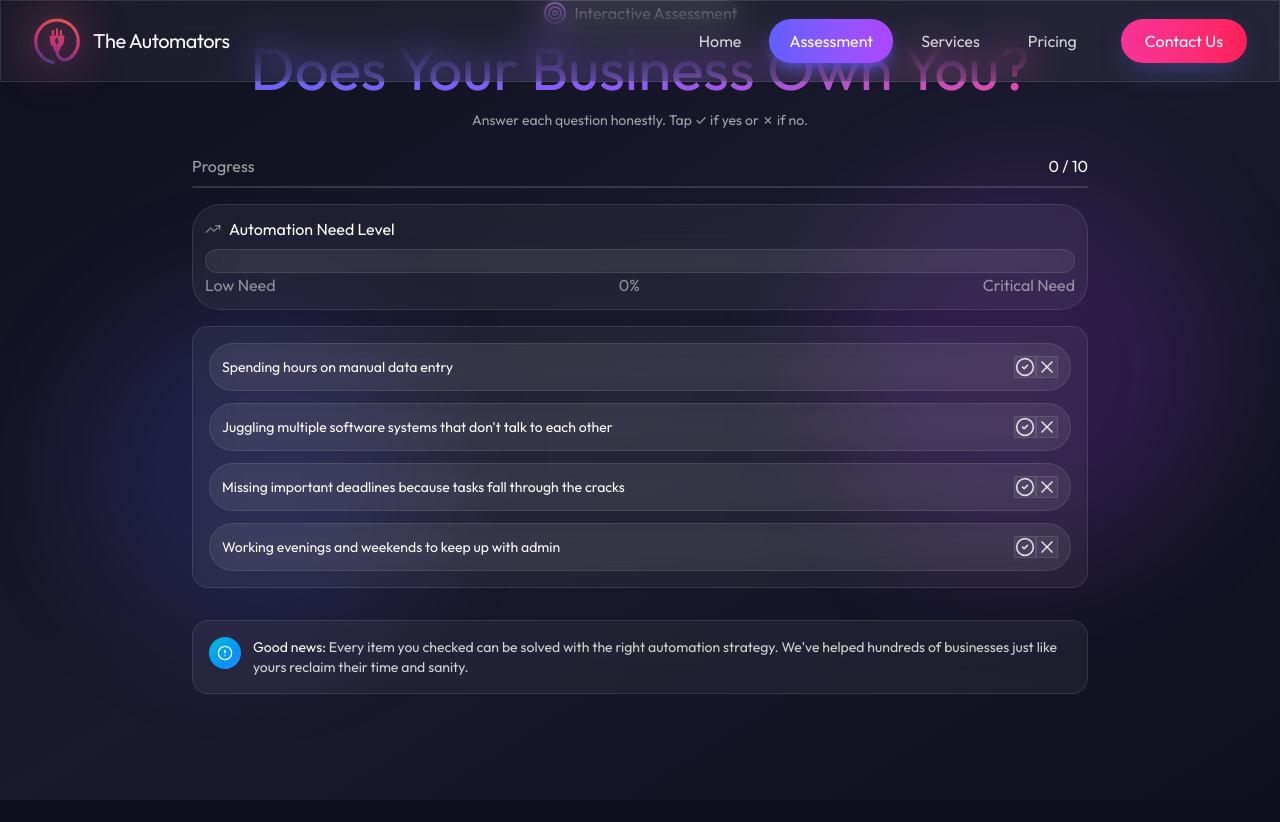
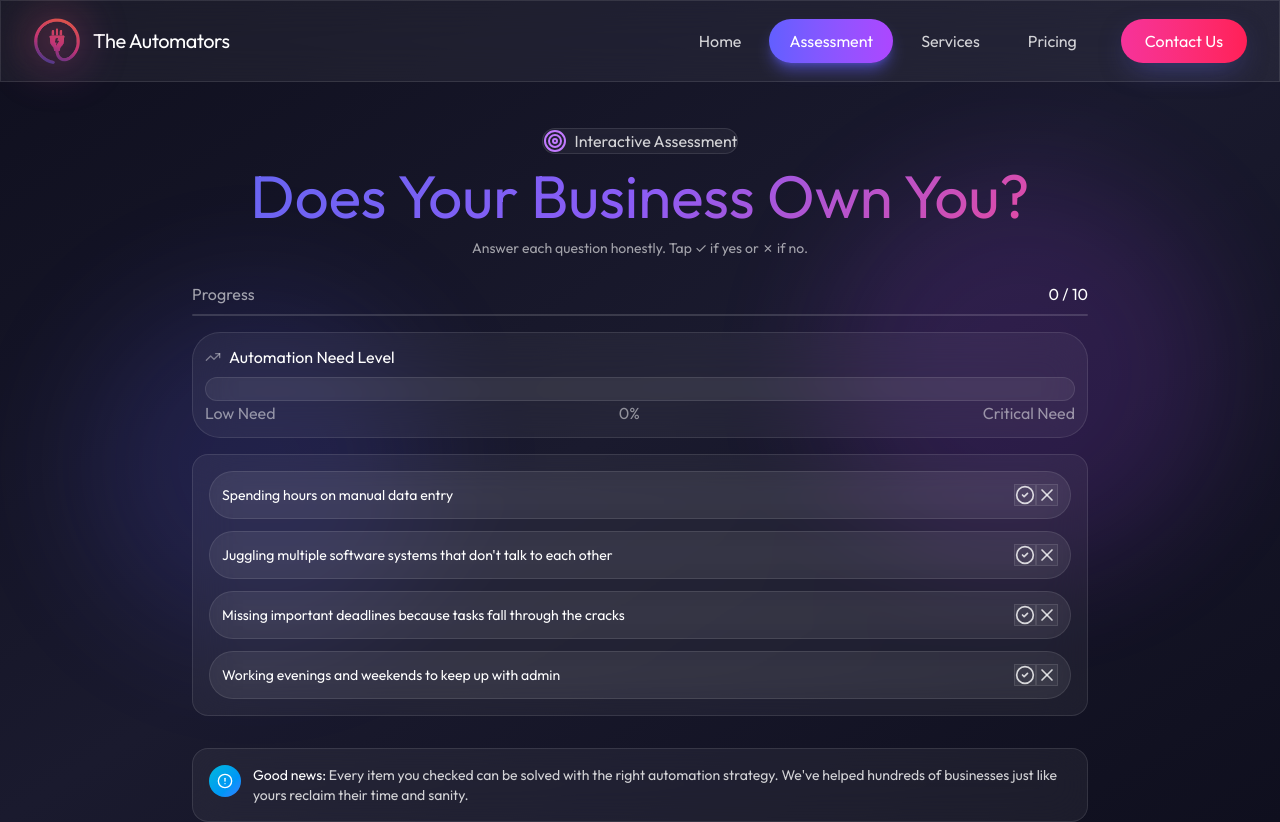
Before and after one commit to TheAutomatorsDotCo/the-automators-website, a React (Vite) app: page /assessment in a window 1280 px wide. Before the commit the page ends 800 px from the top, so only its background shows below. Built offline with nearby package versions, Linux system fonts and the light colour scheme.

Commit message:
Fix assessment page header overlap - increase top padding

```diff
--- a/src/components/AssessmentPage.tsx
+++ b/src/components/AssessmentPage.tsx
@@ -117,7 +117,7 @@
         <div className="blob absolute bottom-40 left-20 w-80 h-80 bg-indigo-500 rounded-full" style={{ animationDelay: '3s' }}></div>
       </div>
 
-      <div className="relative pt-24 sm:pt-28 lg:pt-32 pb-12 sm:pb-16 lg:pb-20 px-4 sm:px-6 lg:px-8">
+      <div className="relative pt-32 sm:pt-36 lg:pt-40 pb-12 sm:pb-16 lg:pb-20 px-4 sm:px-6 lg:px-8">
         <div className="container mx-auto max-w-4xl relative z-10">
           {/* Header */}
           <div className="text-center mb-6 sm:mb-8 lg:mb-10">
```
